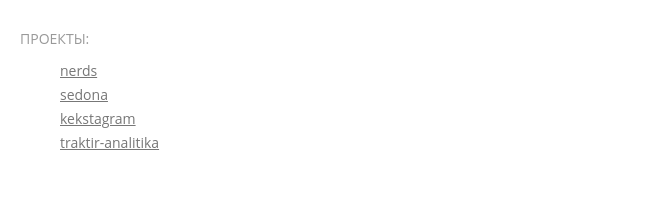
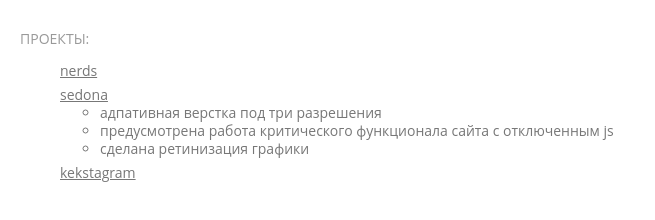
Before and after one commit to Coopersino/Coopersino1.github.io, a plain HTML site: page index.html in a window 1280 px wide. Shown: the whole page, without its empty margins (0-655 px from the left). Drawn offline with Linux system fonts and the light colour scheme.

Commit message:
продолжил верстку

```diff
--- a/css/style.css
+++ b/css/style.css
@@ -8,13 +8,13 @@ body {
     font-family: "Open Sans","Tahoma",sans-serif;
     line-height: 18px;
 }
-.project-list{
+.projects-list{
     list-style: none;
 }
-.project-list__item{
+.projects-list__item{
     margin-bottom: 6px;
 }
-.project-list__item a{
+.projects-list__item a{
     color: #777;
 }
 .section-header{
--- a/index.html
+++ b/index.html
@@ -1,5 +1,6 @@
 <!DOCTYPE html>
 <html lang="ru">
+
 <head>
     <meta charset="UTF-8">
     <title>Sedona</title>
@@ -7,23 +8,27 @@
     <meta http-equiv="X-UA-Compatible" content="ie=edge">
     <link rel="stylesheet" type="text/css" href="css/style.css">
 </head>
+
 <body>
     <section class="section">
         <h2 class="section-header">ПРОЕКТЫ:</h2>
-  <ul class="project-list">
-    <li class="project-list__item">
+        <ul class="projects-list">
+            <li class="projects-list__item">
                 <a href="nerds/index.html">nerds</a>
             </li>
-    <li class="project-list__item">
+            <li class="projects-list__item">
                 <a href="sedona/index.html">sedona</a>
+                <ul class="features_list">
+                    <li class="feature-item">адпативная верстка под три разрешения</li>
+                    <li class="feature-item">предусмотрена работа критического функционала сайта с отключенным js</li>
+                    <li class="feature-item">сделана ретинизация графики</li>
+                </ul>
             </li>
-    <li class="project-list__item">
+            <li class="projects-list__item">
                 <a href="kekstagram/index.html">kekstagram</a>
-    </li>
-    <li class="project-list__item">
-      <a href="http://analitika.traktir.ru/home.php">traktir-analitika</a>
             </li>
         </ul>
     </section>
 </body>
+
 </html>
```
Also changed, not shown: 1 other file. Lines whose indentation alone changed are shown as unchanged.
